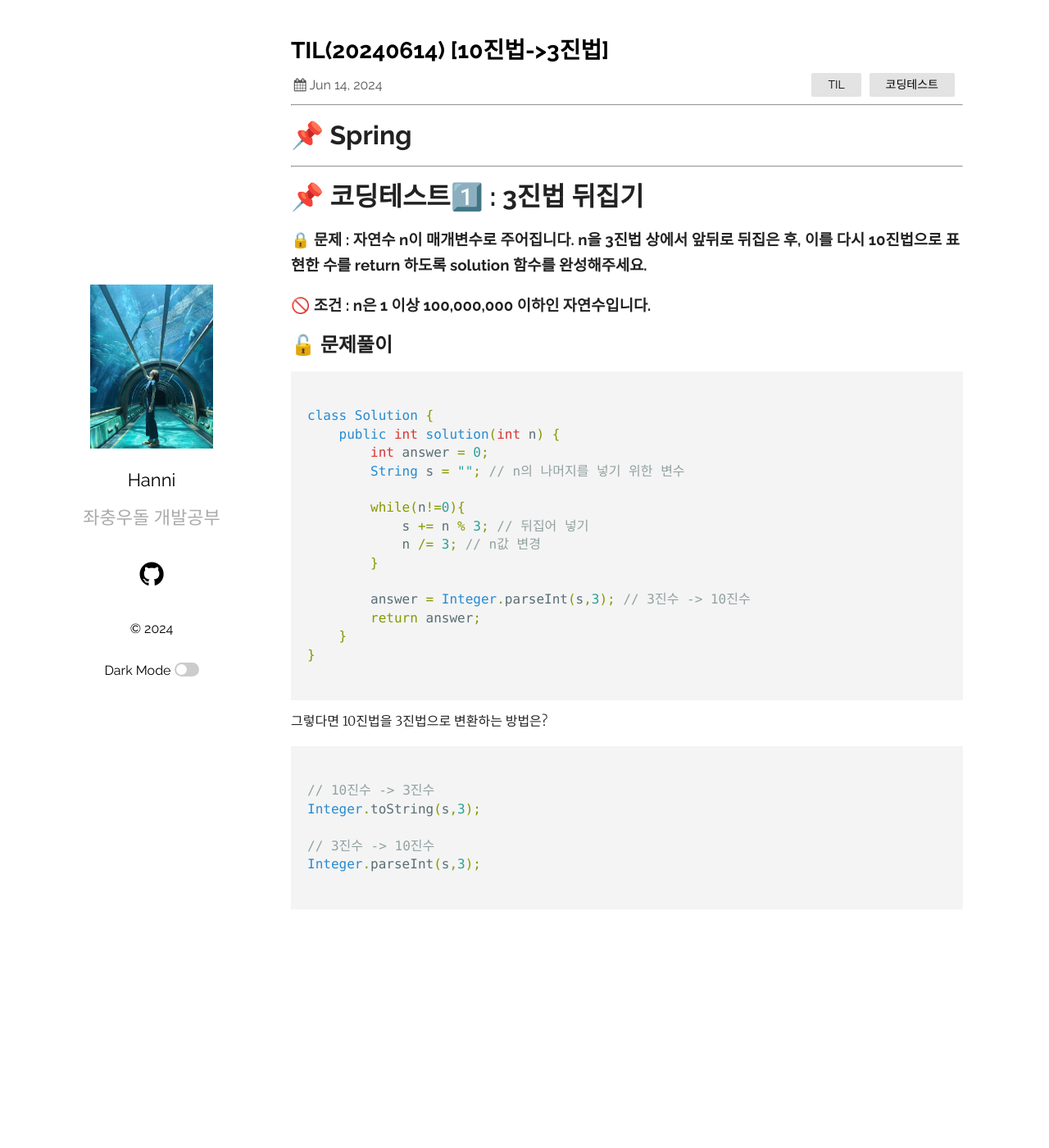
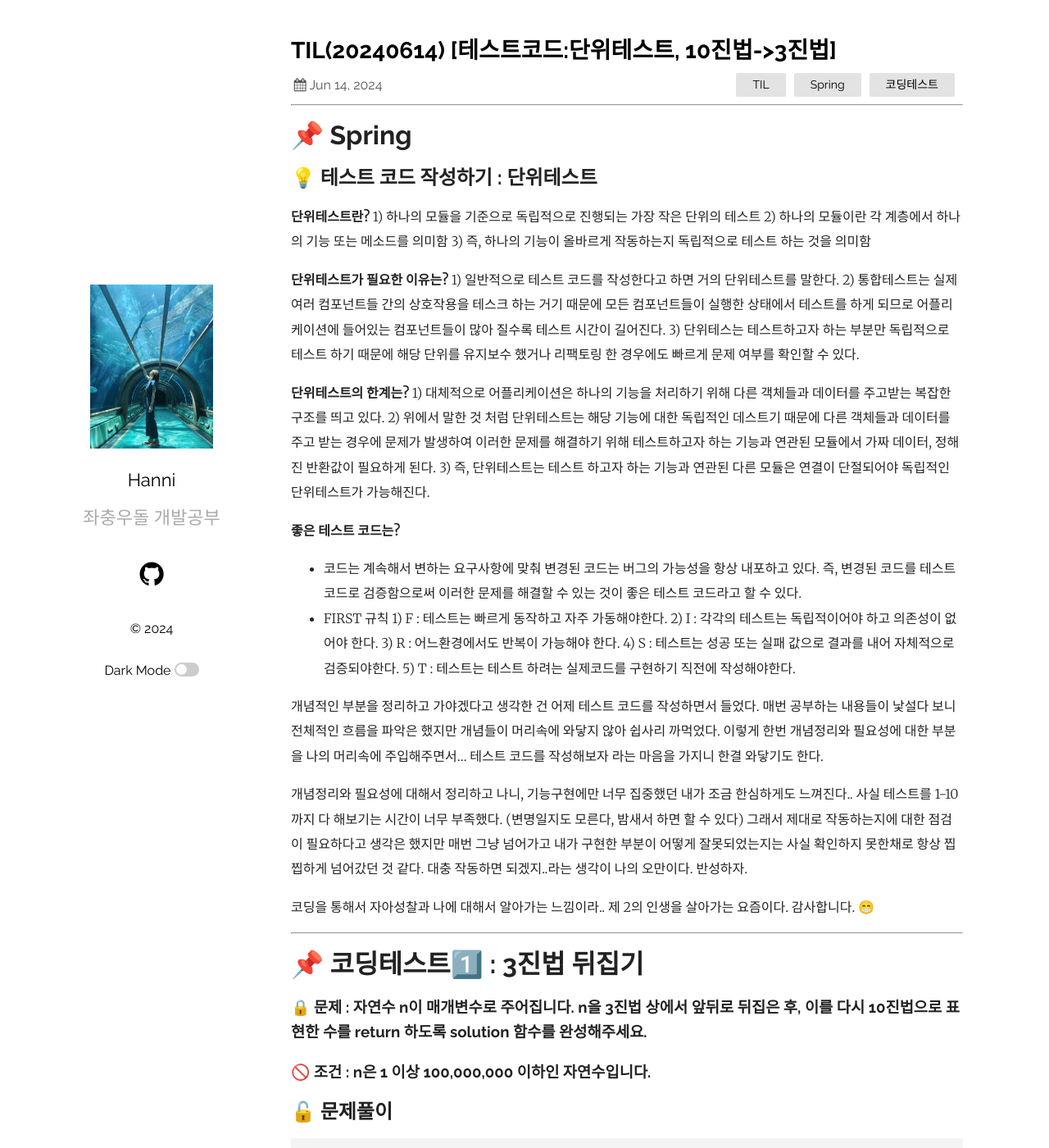
Before and after one commit to HaejungHan/HaejungHan.previous.blog, a Jekyll site: the page built from _posts/2024-06-14-.markdown, in a window 1280 px wide and 1400 px high. Shown: the whole window at 82% size. Built offline with Jekyll 4.4.1, drawn with Linux system fonts in a browser that asks for light colours.

Commit message:
20240614 단위테스트 개념과 필요성

```diff
--- a/_posts/2024-06-14-.markdown
+++ b/_posts/2024-06-14-.markdown
@@ -1,14 +1,48 @@
 ---
 layout: post
-title:  "TIL(20240614) [10진법->3진법]"
+title:  "TIL(20240614) [테스트코드:단위테스트, 10진법->3진법]"
 date:  2024-06-14
-categories: TIL 코딩테스트
+categories: TIL Spring 코딩테스트
 ---
 
 ---------------------------------------------------------------------
 
 
 # 📌 Spring
+
+## 💡 테스트 코드 작성하기 : 단위테스트
+
+**단위테스트란?**
+  1) 하나의 모듈을 기준으로 독립적으로 진행되는 가장 작은 단위의 테스트
+  2) 하나의 모듈이란 각 계층에서 하나의 기능 또는 메소드를 의미함
+  3) 즉, 하나의 기능이 올바르게 작동하는지 독립적으로 테스트 하는 것을 의미함
+
+**단위테스트가 필요한 이유는?**
+  1) 일반적으로 테스트 코드를 작성한다고 하면 거의 단위테스트를 말한다.
+  2) 통합테스트는 실제 여러 컴포넌트들 간의 상호작용을 테스크 하는 거기 때문에 모든 컴포넌트들이 실행한 상태에서 테스트를 하게 되므로 어플리케이션에 들어있는 컴포넌트들이 많아 질수록 테스트 시간이 길어진다.
+  3) 단위테스는 테스트하고자 하는 부분만 독립적으로 테스트 하기 때문에 해당 단위를 유지보수 했거나 리팩토링 한 경우에도 빠르게 문제 여부를 확인할 수 있다.
+
+**단위테스트의 한계는?**
+  1) 대체적으로 어플리케이션은 하나의 기능을 처리하기 위해 다른 객체들과 데이터를 주고받는 복잡한 구조를 띄고 있다.
+  2) 위에서 말한 것 처럼 단위테스트는 해당 기능에 대한 독립적인 데스트기 때문에 다른 객체들과 데이터를 주고 받는 경우에 문제가 발생하여 이러한 문제를 해결하기 위해 테스트하고자 하는 기능과 연관된 모듈에서 가짜 데이터, 정해진 반환값이 필요하게 된다.
+  3) 즉, 단위테스트는 테스트 하고자 하는 기능과 연관된 다른 모듈은 연결이 단절되어야 독립적인 단위테스트가 가능해진다.
+
+**좋은 테스트 코드는?**
+  - 코드는 계속해서 변하는 요구사항에 맞춰 변경된 코드는 버그의 가능성을 항상 내포하고 있다. 즉, 변경된 코드를 테스트 코드로 검증함으로써 이러한 문제를 해결할 수 있는 것이 좋은 테스트 코드라고 할 수 있다.
+  - FIRST 규칙
+  1) F : 테스트는 빠르게 동작하고 자주 가동해야한다.
+  2) I : 각각의 테스트는 독립적이어야 하고 의존성이 없어야 한다.
+  3) R : 어느환경에서도 반복이 가능해야 한다.
+  4) S : 테스트는 성공 또는 실패 값으로 결과를 내어 자체적으로 검증되야한다.
+  5) T : 테스트는 테스트 하려는 실제코드를 구현하기 직전에 작성해야한다.
+
+개념적인 부분을 정리하고 가야겠다고 생각한 건 어제 테스트 코드를 작성하면서 들었다. 매번 공부하는 내용들이 낯설다 보니 전체적인 흐름을 파악은 했지만 개념들이 머리속에 와닿지 않아 쉽사리 까먹었다. 이렇게 한번 개념정리와 필요성에 대한 부분을 나의 머리속에 주입해주면서... 테스트 코드를 작성해보자 라는 마음을 가지니 한결 와닿기도 한다.
+
+개념정리와 필요성에 대해서 정리하고 나니, 기능구현에만 너무 집중했던 내가 조금 한심하게도 느껴진다.. 사실 테스트를 1-10까지 다 해보기는 시간이 너무 부족했다. (변명일지도 모른다, 밤새서 하면 할 수 있다) 그래서 제대로 작동하는지에 대한 점검이 필요하다고 생각은 했지만 매번 그냥 넘어가고 내가 구현한 부분이 어떻게 잘못되었는지는 사실 확인하지 못한채로 항상 찝찝하게 넘어갔던 것 같다. 대충 작동하면 되겠지..라는 생각이 나의 오만이다. 반성하자.
+
+코딩을 통해서 자아성찰과 나에 대해서 알아가는 느낌이라.. 제 2의 인생을 살아가는 요즘이다. 감사합니다. 😁
+
+
 
 -------------------------------------------------------------------------
 
```
